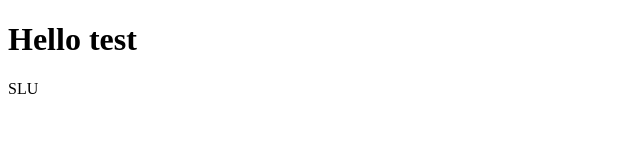
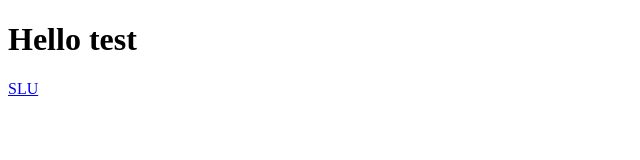
Before and after one commit to flavioesposito/nodejs-test, a plain HTML site: page index.html in a window 1280 px wide. Shown: the full height of the page, 0-640 px from the left. Drawn offline with Linux system fonts and the light colour scheme.

Commit message:
fixed link to index

```diff
--- a/index.html
+++ b/index.html
@@ -6,6 +6,6 @@
   </head>
   <body>
 <h1>Hello test</h1>
-<p> <a href="http://www.slu.edu"></a>SLU</p>
+<p> <a href="http://www.slu.edu">SLU</a></p>
   </body>
 </html>
```
